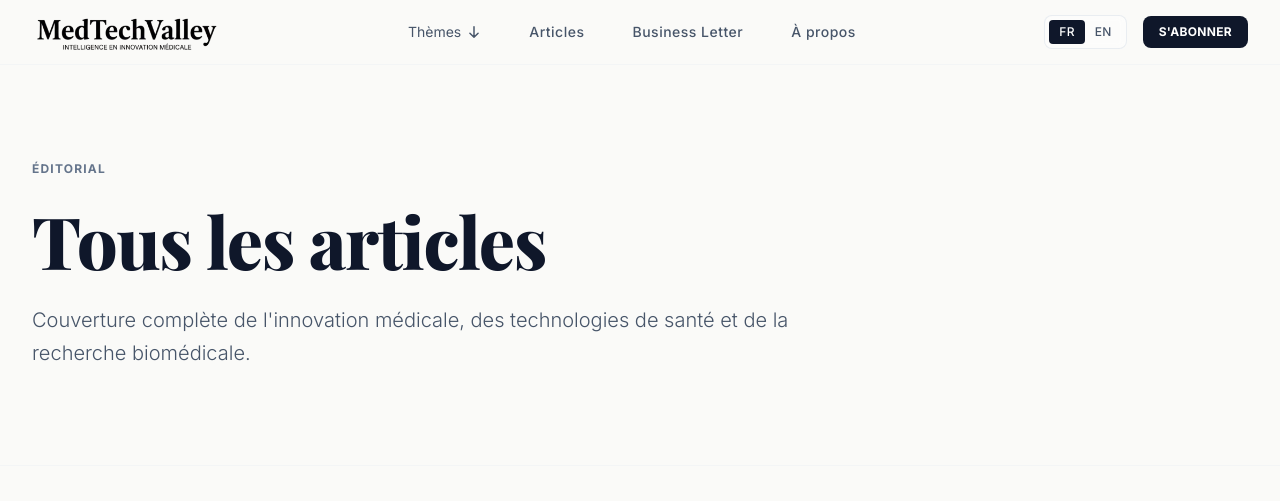
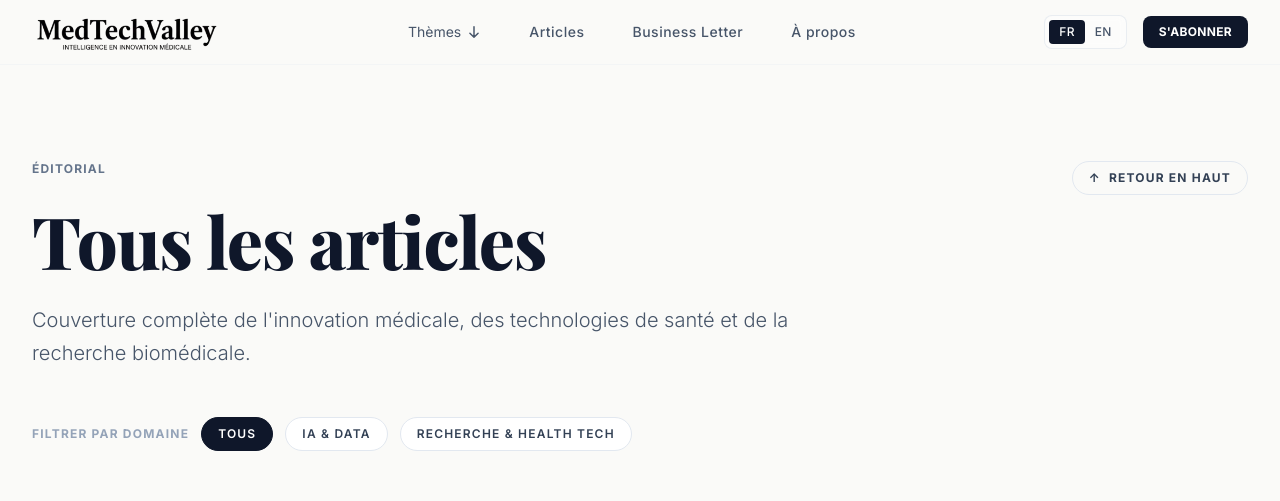
Before and after one commit to Manasupport/MTV, a React (Vite) app: page /articles in a window 1280 px wide. Shown: the top 501 px of the page. Built offline with nearby package versions, Linux system fonts and the light colour scheme.

Commit message:
ajout filtres page articles

```diff
--- a/src/i18n/en.json
+++ b/src/i18n/en.json
@@ -70,7 +70,12 @@
     "kicker": "Editorial",
     "title": "All articles",
     "intro": "Comprehensive coverage of medical innovation, healthcare technology, and biomedical research leadership.",
-    "empty": "No articles available yet."
+    "empty": "No articles available yet.",
+    "backToTop": "Back to top",
+    "filters": {
+      "label": "Filter by domain",
+      "all": "All"
+    }
   },
   "notFound": {
     "title": "Page not found",
--- a/src/i18n/fr.json
+++ b/src/i18n/fr.json
@@ -70,7 +70,12 @@
     "kicker": "Éditorial",
     "title": "Tous les articles",
     "intro": "Couverture complète de l'innovation médicale, des technologies de santé et de la recherche biomédicale.",
-    "empty": "Aucun article disponible pour le moment."
+    "empty": "Aucun article disponible pour le moment.",
+    "backToTop": "Retour en haut",
+    "filters": {
+      "label": "Filtrer par domaine",
+      "all": "Tous"
+    }
   },
   "notFound": {
     "title": "Page introuvable",
--- a/src/pages/Articles.tsx
+++ b/src/pages/Articles.tsx
@@ -1,3 +1,4 @@
+import { useEffect, useMemo, useState } from 'react'
 import Container from '../components/layout/Container'
 import ArticleCard from '../components/ArticleCard'
 import { getArticles } from '../content/articles'
@@ -10,12 +11,24 @@ interface ArticlesProps {
 export default function Articles({ language }: ArticlesProps) {
   const t = copy[language]
   const articles = getArticles(language)
+  const themes = useMemo(() => {
+    const uniqueThemes = new Set(articles.map((article) => article.theme))
+    return Array.from(uniqueThemes)
+  }, [articles])
+  const [activeTheme, setActiveTheme] = useState<string>('all')
+  useEffect(() => {
+    setActiveTheme('all')
+  }, [language])
+  const filteredArticles = activeTheme === 'all'
+    ? articles
+    : articles.filter((article) => article.theme === activeTheme)
   return (
-    <div className="bg-[#fafaf8]">
+    <div className="bg-[#fafaf8]" id="top">
       {/* HEADER SECTION */}
       <section className="py-24 border-b border-slate-200/30">
         <Container>
-          <div className="max-w-3xl">
+          <div className="flex flex-col lg:flex-row lg:items-start lg:justify-between gap-10">
+            <div className="max-w-3xl">
             <span className="text-xs font-bold uppercase tracking-widest text-slate-500 mb-6 block">
               {t.articlesPage.kicker}
             </span>
@@ -25,6 +38,47 @@ export default function Articles({ language }: ArticlesProps) {
             <p className="text-xl text-slate-600 font-light leading-relaxed">
               {t.articlesPage.intro}
             </p>
+            </div>
+            <div className="flex items-start justify-start lg:justify-end">
+              <button
+                type="button"
+                onClick={() => window.scrollTo({ top: 0, behavior: 'smooth' })}
+                className="inline-flex items-center gap-2 px-4 py-2 text-xs font-bold uppercase tracking-widest text-slate-700 border border-slate-200 rounded-full hover:border-slate-400 hover:text-slate-900 transition-colors"
+              >
+                <span>↑</span>
+                {t.articlesPage.backToTop}
+              </button>
+            </div>
+          </div>
+          <div className="mt-12 flex flex-wrap items-center gap-3">
+            <span className="text-xs font-bold uppercase tracking-widest text-slate-400">
+              {t.articlesPage.filters.label}
+            </span>
+            <button
+              type="button"
+              onClick={() => setActiveTheme('all')}
+              className={`px-4 py-2 text-xs font-semibold uppercase tracking-widest rounded-full border transition-colors ${
+                activeTheme === 'all'
+                  ? 'bg-slate-900 text-white border-slate-900'
+                  : 'bg-white text-slate-700 border-slate-200 hover:border-slate-400'
+              }`}
+            >
+              {t.articlesPage.filters.all}
+            </button>
+            {themes.map((theme) => (
+              <button
+                key={theme}
+                type="button"
+                onClick={() => setActiveTheme(theme)}
+                className={`px-4 py-2 text-xs font-semibold uppercase tracking-widest rounded-full border transition-colors ${
+                  activeTheme === theme
+                    ? 'bg-slate-900 text-white border-slate-900'
+                    : 'bg-white text-slate-700 border-slate-200 hover:border-slate-400'
+                }`}
+              >
+                {theme}
+              </button>
+            ))}
           </div>
         </Container>
       </section>
@@ -33,8 +87,8 @@ export default function Articles({ language }: ArticlesProps) {
       <section className="py-24">
         <Container>
           <div className="space-y-12">
-            {articles.length > 0 ? (
-              articles.map((article) => (
+            {filteredArticles.length > 0 ? (
+              filteredArticles.map((article) => (
                 <ArticleCard key={article.id} article={article} language={language} variant="minimal" />
               ))
             ) : (
```
